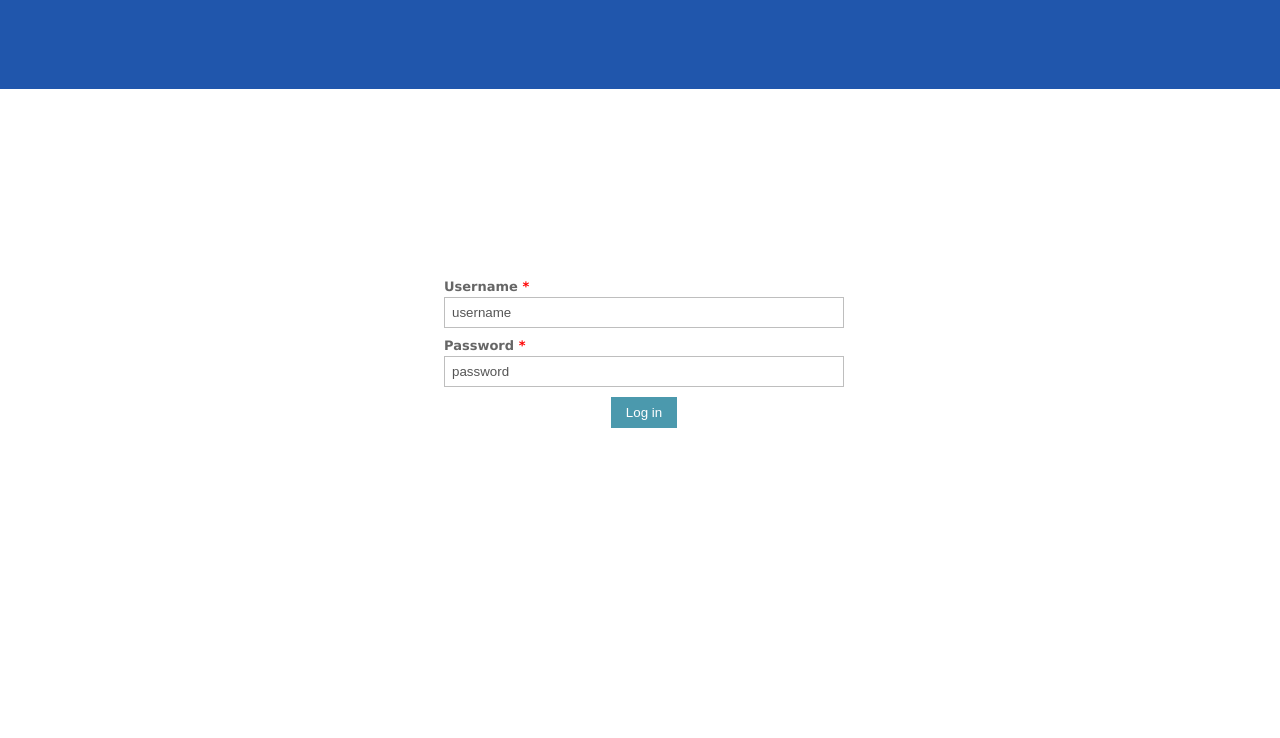
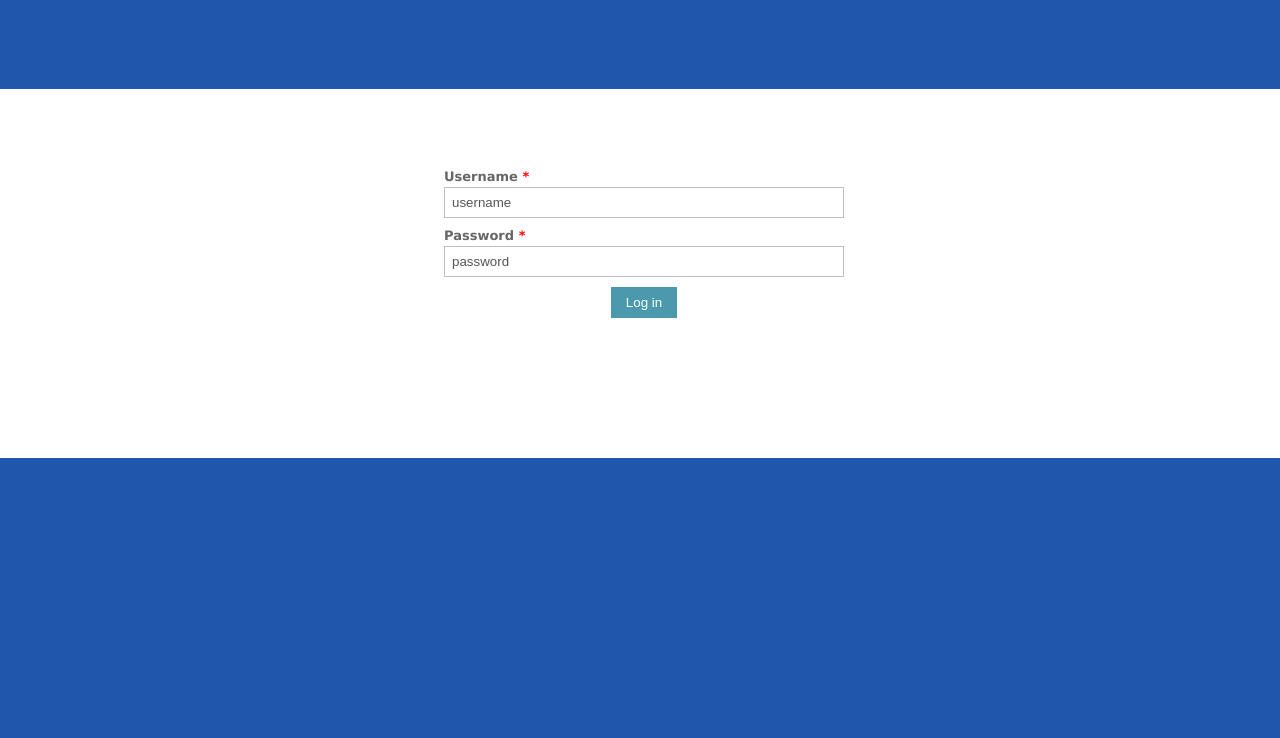
Before and after one commit to avramandrei/RoWordNet-Editor, a Flask app: page / in a window 1280 px wide. Shown: the part 202-940 px from the top of the page. After the commit the page ends 660 px from the top, so only its background shows below. Run offline with Flask 2, Linux system fonts and the light colour scheme; parts of the project's set-up code (start-up, migrations or seed data) failed here and were passed over.

Commit message:
Added requirements.txt file

```diff
--- a/app/static/css/form.css
+++ b/app/static/css/form.css
@@ -1,6 +1,5 @@
 .form-style-1 {
-	margin:160px auto;
-	margin-bottom: 220px;
+	margin:50px auto;
 	max-width: 400px;
 	padding: 20px 12px 10px 20px;
 	font: 13px "Lucida Sans Unicode", "Lucida Grande", sans-serif;
--- /dev/null
+++ b/requirements.txt
@@ -0,0 +1,6 @@
+lxml
+networkx
+flask
+nltk
+flask_login
+python-dotenv
```
